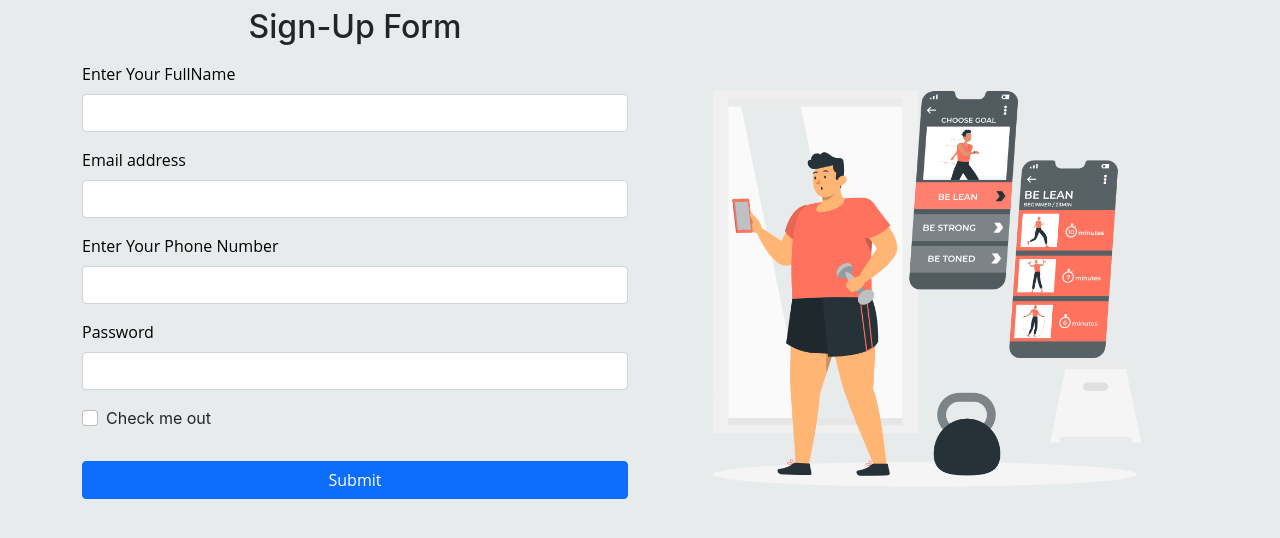
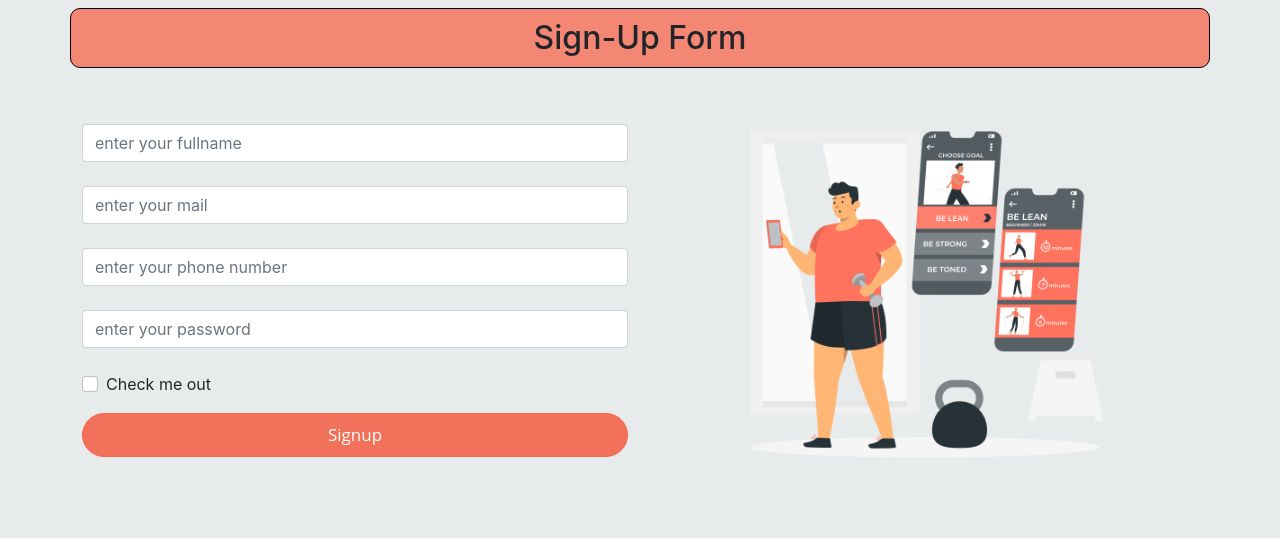
Before and after one commit to roadtocode4u/gym, a React (Create React App) app in the folder client/: page /signup in a window 1280 px wide. Shown: the top 538 px of the page. Built offline with nearby package versions, Linux system fonts and the light colour scheme.

Commit message:
changes in sign-up page

```diff
--- a/client/src/components/Login/Login.css
+++ b/client/src/components/Login/Login.css
@@ -1,9 +1,7 @@
 .log-background {
     background-color: rgb(232, 235, 236);
     height: 100vh;
-
 }
-
 button {
     width: 100%;
     padding: 12px;
--- a/client/src/components/Signup/Signup.css
+++ b/client/src/components/Signup/Signup.css
@@ -2,3 +2,27 @@
     background-color: rgb(232, 235, 236);
     height: 100vh;
 }
+.sign-up-btn{
+    padding: 8px;
+    font-size: 17px;
+    background: rgb(242, 113, 90);
+    color: #fff;
+    border-radius: 50px;
+    cursor: pointer;
+    margin-top: 15px;
+    transition: background 0.2s ease-out;
+    border: 1px double tomato;
+
+}
+.sign-up-btn:hover {
+    background: rgb(253, 158, 141);
+}
+.sign-heading{
+    background-color: rgb(244, 135, 116);
+    border-radius: 10px;
+    border: 1px double black;
+    padding: 10px;
+}
+.img-fluid{
+    width: 450px;
+}
--- a/client/src/components/Signup/Signup.js
+++ b/client/src/components/Signup/Signup.js
@@ -8,50 +8,42 @@ function Signup() {
       <div className="sighup-background">
         <div className="container">
           <div className="row">
+          <h2 className="text-center sign-heading mt-2">Sign-Up Form</h2>
             <div className="col-md-6">
-              <h2 className="text-center mt-2">Sign-Up Form</h2>
-              <form className="mt-3">
-                <div className="mb-3">
-                  <label for="exampleInputFullName" className="form-label">
-                    Enter Your FullName
-                  </label>
+              <form>
+                <div className="mt-5">
                   <input
                     type="text"
                     className="form-control"
                     id="exampleInputFullName"
+                    placeholder="enter your fullname"
                   />
                 </div>
-                <div className="mb-3">
-                  <label for="exampleInputEmail1" className="form-label">
-                    Email address
-                  </label>
+                <div className="mt-4">
                   <input
                     type="email"
                     className="form-control"
                     id="exampleInputEmail1"
+                    placeholder="enter your mail"
                   />
                 </div>
-                <div className="mb-3">
-                  <label for="exampleInputPhone" className="form-label">
-                    Enter Your Phone Number
-                  </label>
+                <div className="mt-4">
                   <input
                     type="number"
                     className="form-control"
                     id="exampleInputPhone"
+                    placeholder="enter your phone number"
                   />
                 </div>
-                <div className="mb-3">
-                  <label for="exampleInputPassword1" className="form-label">
-                    Password
-                  </label>
+                <div className="mt-4">
                   <input
                     type="password"
                     className="form-control"
                     id="exampleInputPassword1"
+                    placeholder="enter your password"
                   />
                 </div>
-                <div className="mb-3 form-check">
+                <div className="mt-4 form-check">
                   <input
                     type="checkbox"
                     className="form-check-input"
@@ -61,14 +53,14 @@ function Signup() {
                     Check me out
                   </label>
                 </div>
-                <button type="submit" className="btn btn-primary w-100">
-                  Submit
+                <button type="submit" className="sign-up-btn w-100">
+                  Signup
                 </button>
               </form>
             </div>
             <div className="col-md-6">
               <img
-                className="img-fluid mx-auto d-block mt-4 "
+                className="img-fluid mx-auto d-block"
                 src={Workoutimg}
                 alt="workout"
               />
```
